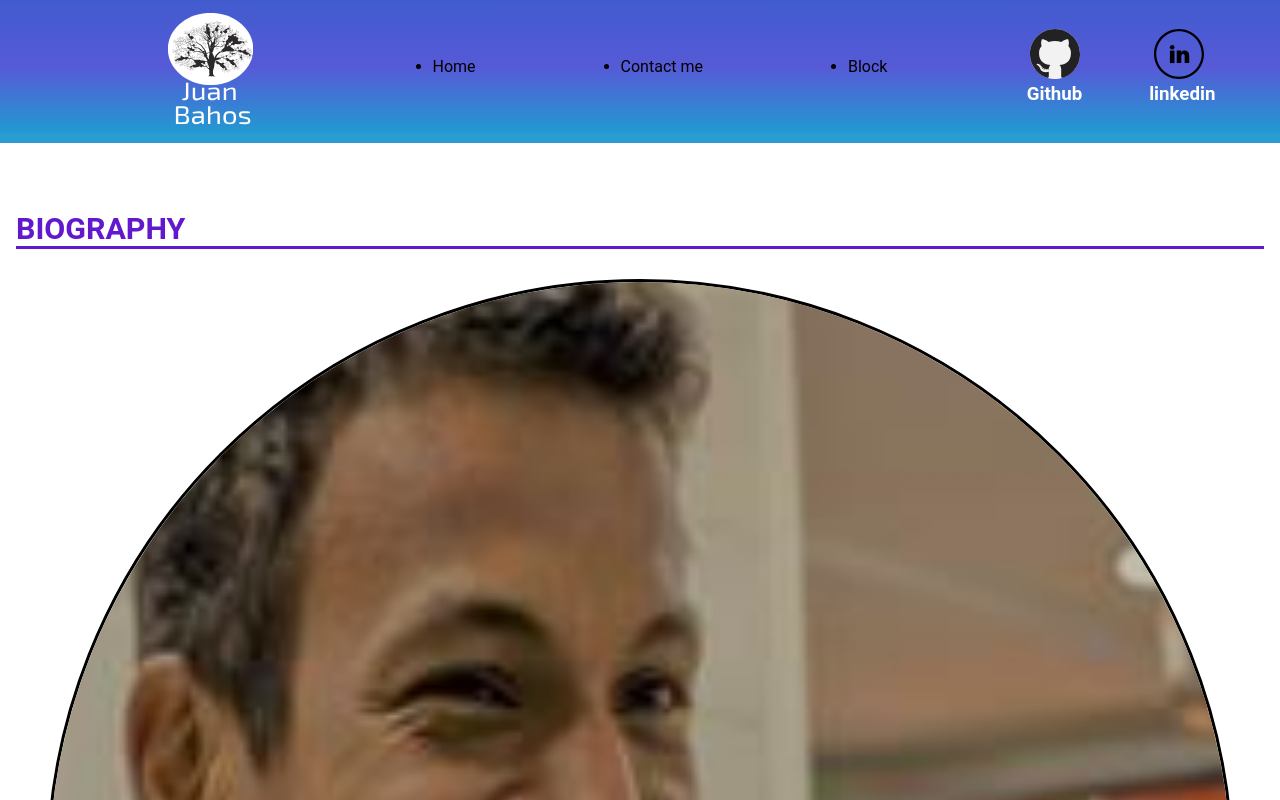
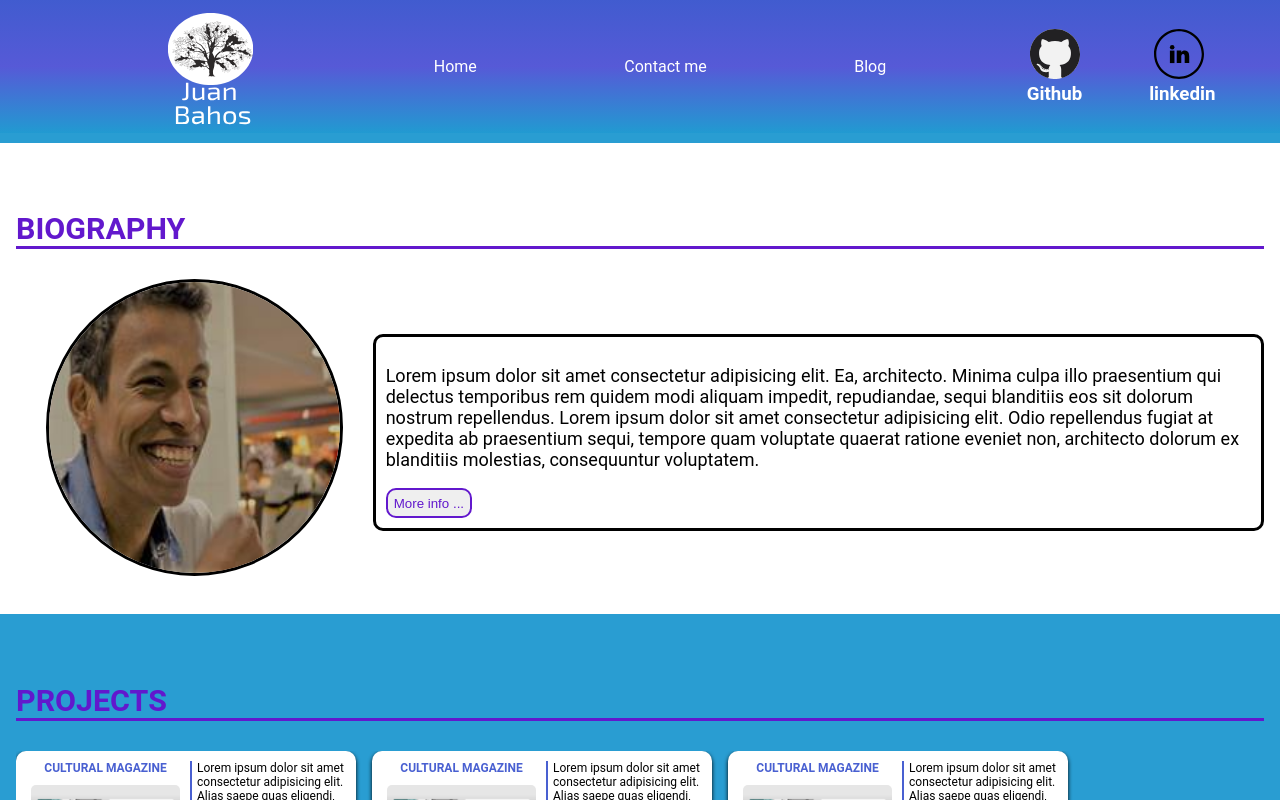
Before and after one commit to cadenahos/React-Portfolio-, a React app: page / in a window 1280 px wide. Shown: the top 800 px of the page. Built offline with nearby package versions, Linux system fonts and the light colour scheme.

Commit message:
[ADD] bio responsive

```diff
--- a/src/components/Menu.jsx
+++ b/src/components/Menu.jsx
@@ -4,9 +4,9 @@ import '@styles/Menu.scss';
 const Menu = () => {
     return (
             <ul className='nav'>
-                <li>Home</li>
-                <li>Contact me</li>
-                <li>Block</li>
+                <li><a>Home</a></li>
+                <li><a>Contact me</a></li>
+                <li><a>Blog</a></li>
             </ul>
     );
 };
--- a/src/styles/Bio.scss
+++ b/src/styles/Bio.scss
@@ -34,3 +34,13 @@
 .button--primary:active {
     border: 5px solid var(--third);
 }
+@media (min-width: 920px) {
+    .bio-container{
+        flex-wrap: nowrap;
+    }
+}
+@media (min-width: 620px) {
+    .bio-container{
+        flex-wrap: nowrap;
+    }
+}
--- a/src/styles/Menu.scss
+++ b/src/styles/Menu.scss
@@ -4,4 +4,23 @@
     display: flex;
     justify-content: space-around;
     width: 100%;
+    color: var(--clear);
 }
+
+.nav li:hover {
+    color: var(--grey);
+    cursor: pointer;
+}
+.nav li:hover a::before{
+    position: absolute;
+    content: '';
+    background-color: currentColor;
+    border-radius: 2px;
+    top: 78px;
+    height: 5px;
+    width: 15px;
+}
+
+li{
+    list-style: none;
+}
--- a/src/styles/_vars.scss
+++ b/src/styles/_vars.scss
@@ -2,6 +2,7 @@
     /* colors */
     --secundary: #6218cd;
     --clear: #fff;
+    --grey: #d1cfcf;
     --primary: rgba(33, 154, 209, 0.96);
     --dark: #000;
     --third: rgba(66, 89, 207, 0.96);
```
